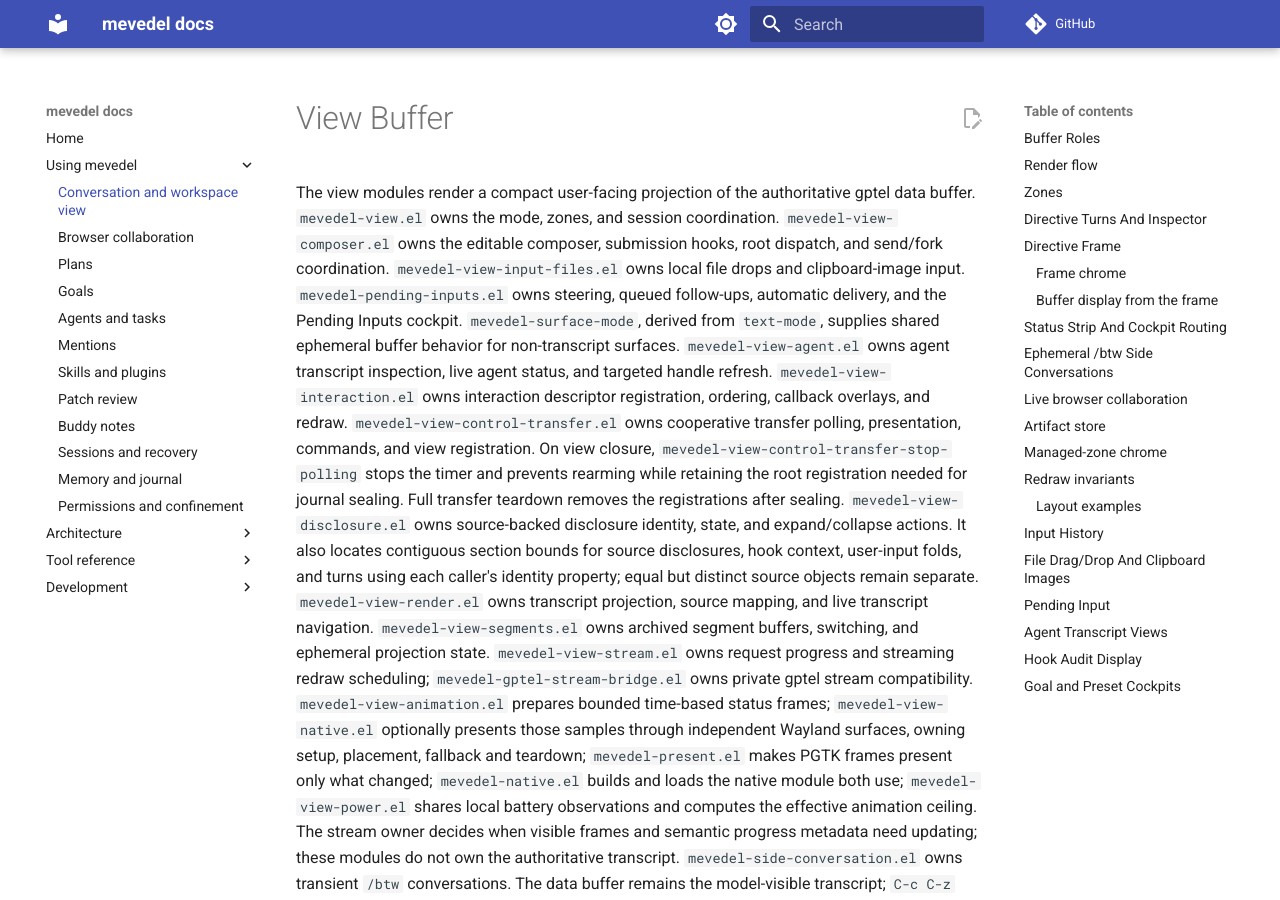
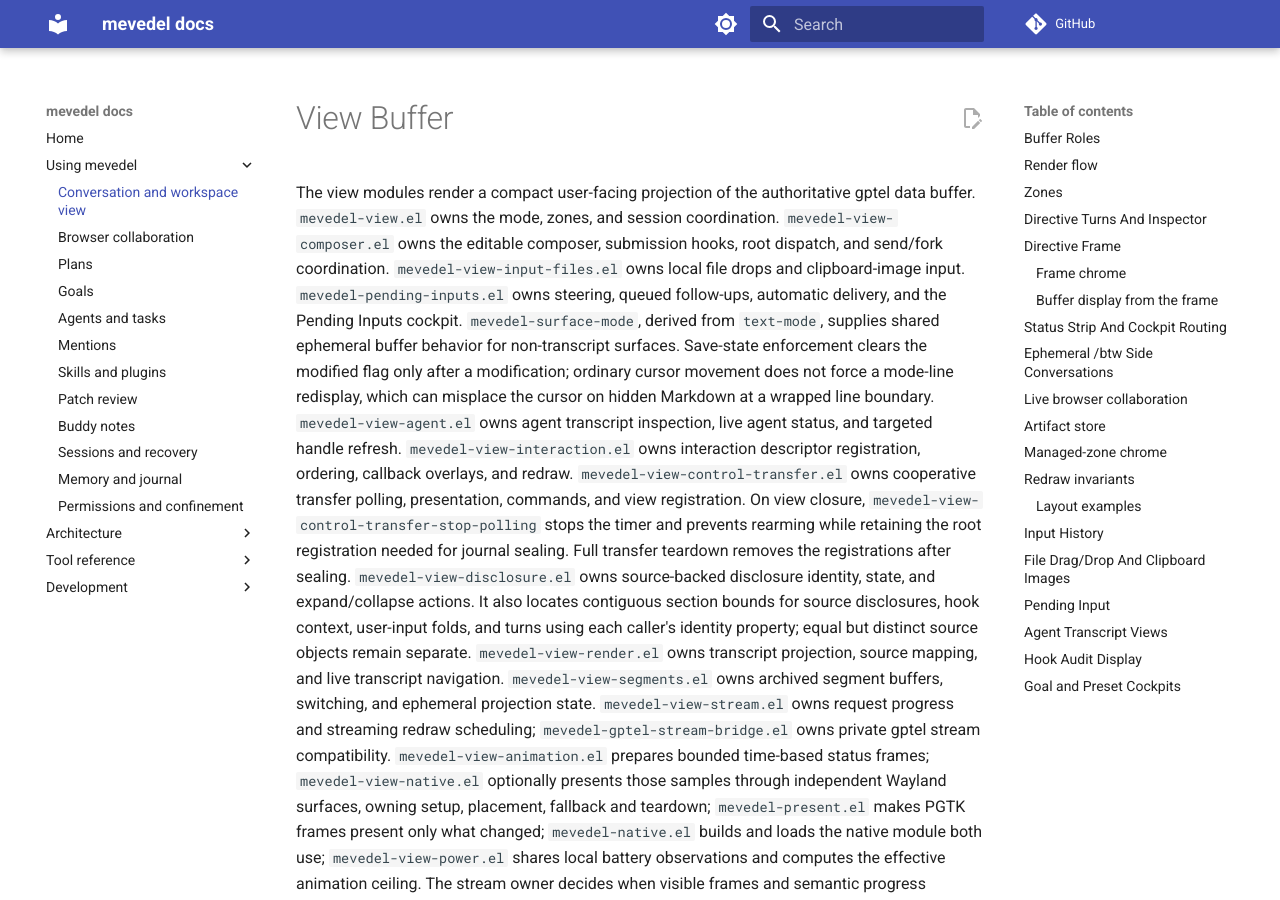
Before and after one commit to FrauH0lle/mevedel, an MkDocs documentation site: the page built from docs/view.md, in a window 1280 px wide and 900 px high. Built offline with MkDocs 1.6.1 and Material for MkDocs 9.7.7, drawn with Linux system fonts in a browser that asks for light colours; comment, search, counter and statistics services are not loaded.

Commit message:
fix(view): Keep the cursor beside wrapped hidden Markdown
Avoid resetting an already clear modified flag after every command. The
redundant set-buffer-modified-p call forces mode-line redisplay and can
place the cursor at the top of the window when it crosses hidden markup
in a wrapped paragraph with both header rows visible.

* mevedel-view.el (mevedel-surface--enforce-ephemeral): Clear the modified
flag only when the buffer is modified.
* test/test-mevedel-view-setup.el
(mevedel-surface--enforce-ephemeral): Assert cursor placement across
hidden markup in both directions through a real graphical command loop.
* test/fixtures/view-cursor-wayland.el: Reproduce the wrapped-markup
boundary on a nested Wayland display without Evil or native presentation.
* docs/view.md (View Buffer): Document save-state enforcement without
redundant redisplay during cursor movement.

Validation: 76 view/setup tests pass, including the graphical regression;
mevedel-view.el compiles without warnings. The original live-session
crossing also passes after loading the compiled fix. Full suite not run.

```diff
--- a/docs/view.md
+++ b/docs/view.md
@@ -8,7 +8,10 @@ submission hooks, root dispatch, and send/fork coordination.
 `mevedel-pending-inputs.el` owns steering, queued follow-ups, automatic
 delivery, and the Pending Inputs cockpit.
 `mevedel-surface-mode`, derived from `text-mode`, supplies shared ephemeral
-buffer behavior for non-transcript surfaces.
+buffer behavior for non-transcript surfaces.  Save-state enforcement clears
+the modified flag only after a modification; ordinary cursor movement does
+not force a mode-line redisplay, which can misplace the cursor on hidden
+Markdown at a wrapped line boundary.
 `mevedel-view-agent.el` owns agent transcript inspection, live agent status,
 and targeted handle refresh. `mevedel-view-interaction.el` owns interaction
 descriptor registration, ordering, callback overlays, and redraw.
```
Also changed, not shown: 3 other files.
